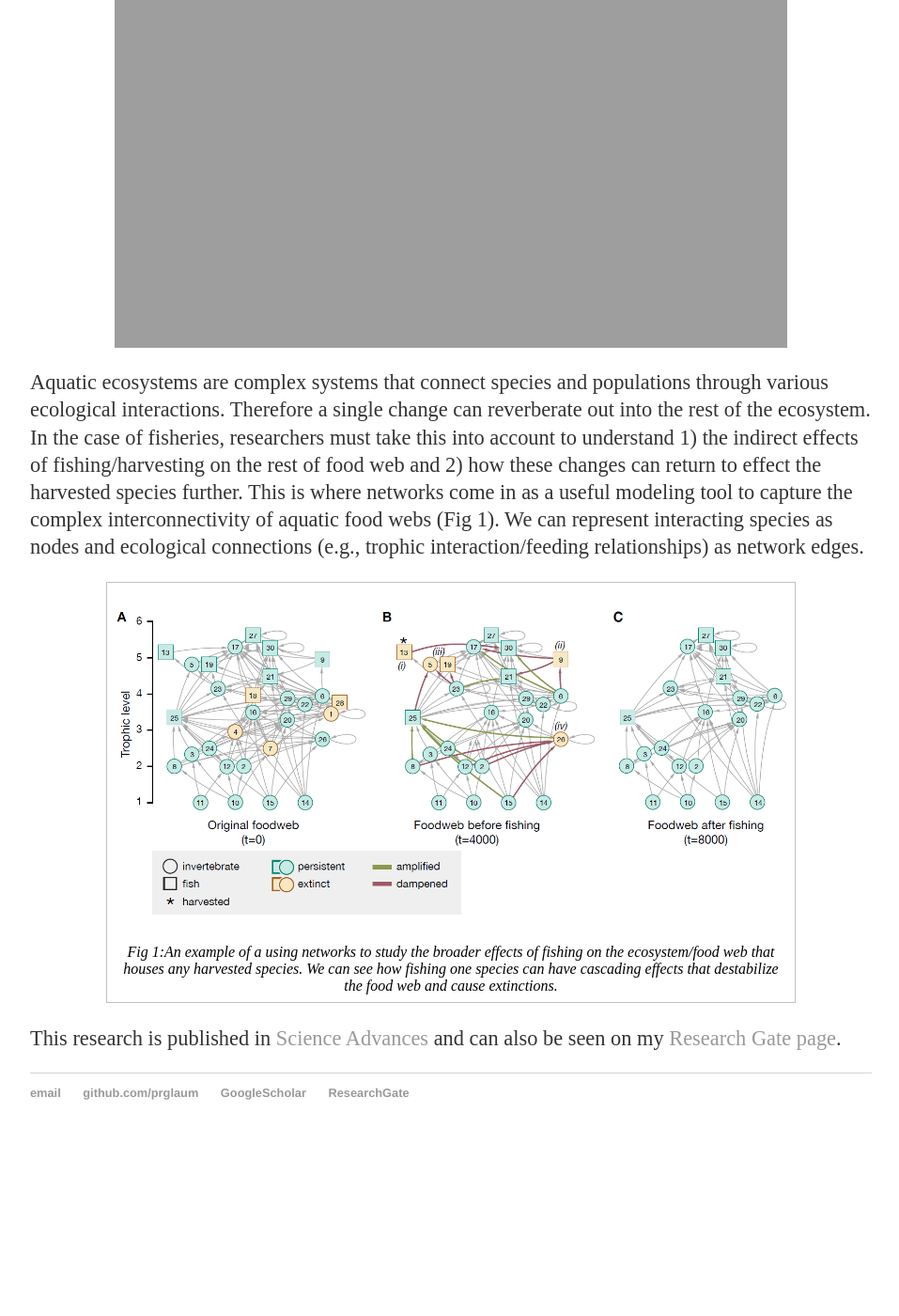
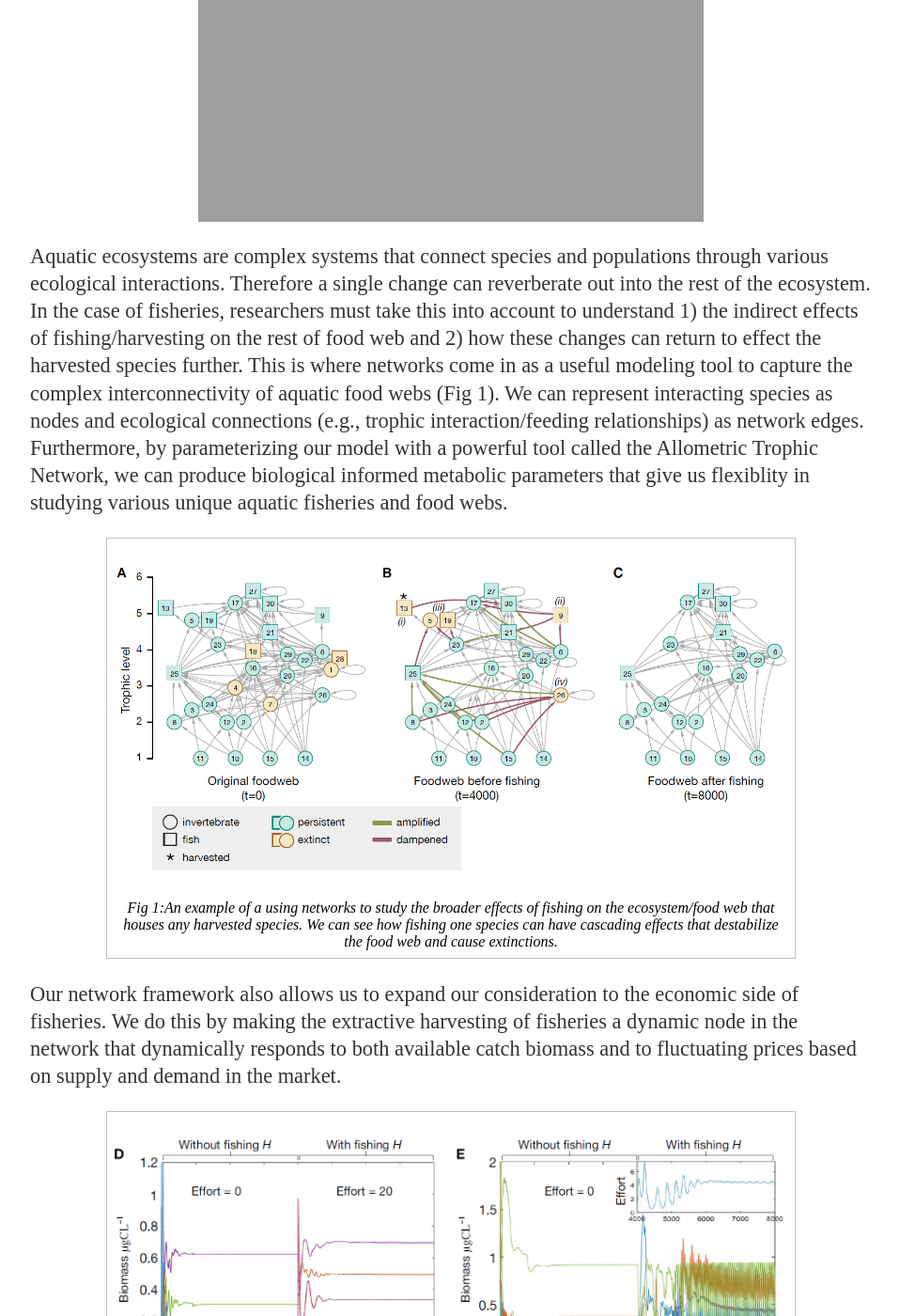
Before and after one commit to prglaum/prglaum.github.io, a Jekyll site: the page built from research/fisheries/index.html, in a window 1280 px wide and 1400 px high, scrolled down 365 px. Shown: the whole window at 94% size, without its empty margins (160-1117 px from the left). Built offline with Jekyll 4.4.1, drawn with Linux system fonts in a browser that asks for light colours; before the commit the page ends 1595 px from its top, so only the background shows below that; some of the changed text lies outside the part shown.

Commit message:
Update index.html

```diff
--- a/research/fisheries/index.html
+++ b/research/fisheries/index.html
@@ -6,12 +6,14 @@ title: Fisheries Economics
 	<h1>Fisheries Economics </h1>
 </div><!-- /.blurb -->
 
-<img class="div80" src="{{site.url}}/docs/assets/images/yellowFinBlue.jpg" alt="yellowFin" >
+<img class="div60" src="{{site.url}}/docs/assets/images/yellowFinBlue.jpg" alt="yellowFin" >
 <p> Aquatic ecosystems are complex systems that connect species and populations through various ecological interactions. Therefore a single change
    can reverberate out into the rest of the ecosystem. In the case of fisheries, researchers must take this into account to understand
    1) the indirect effects of fishing/harvesting on the rest of food web and 2) how these changes can return to effect the harvested species further.
    This is where networks come in as a useful modeling tool to capture the complex interconnectivity of aquatic food webs (Fig 1). We can represent
-   interacting species as nodes and ecological connections (e.g., trophic interaction/feeding relationships) as network edges.
+   interacting species as nodes and ecological connections (e.g., trophic interaction/feeding relationships) as network edges. Furthermore, by parameterizing
+   our model with a powerful tool called the Allometric Trophic Network, we can produce biological informed metabolic parameters that give us flexiblity in
+	studying various unique aquatic fisheries and food webs.
 </p>
 
 <figure class="div80">
@@ -19,5 +21,13 @@ title: Fisheries Economics
 	<figcaption>Fig 1:An example of a using networks to study the broader effects of fishing on the ecosystem/food web that houses any harvested species. We can see how fishing one species can have cascading effects that destabilize the food web and cause extinctions.</figcaption>
 </figure>
 
+<p> Our network framework also allows us to expand our consideration to the economic side of fisheries. We do this by making the extractive harvesting of fisheries a dynamic
+	node in the network that dynamically responds to both available catch biomass and to fluctuating prices based on supply and demand in the market.
+</p>
+
+<figure class="div80">
+	<p><img class=scaled src="{{site.url}}/docs/assets/images/fishTimeSeries.PNG" alt="fishedFoodWeb">
+	<figcaption>Fig 2:xamples of different effects of fishing with a fixed fishing rate versus a variable rate due to Open Access fishing.</figcaption>
+</figure>
 
 <p display="block" style="clear:right" style="clear:left"> This research is published in <a href="https://www.science.org/doi/10.1126/sciadv.aaz4891">Science Advances</a> and can also be seen on my <a href="https://www.researchgate.net/profile/Paul-Glaum">Research Gate page</a>.
```
